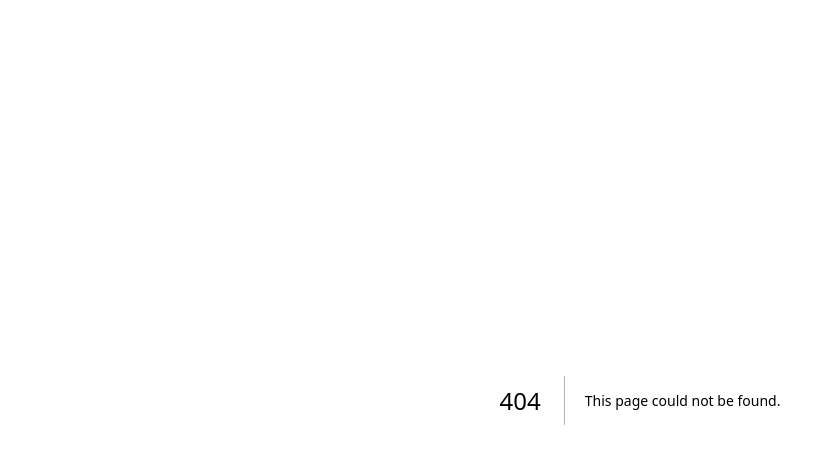
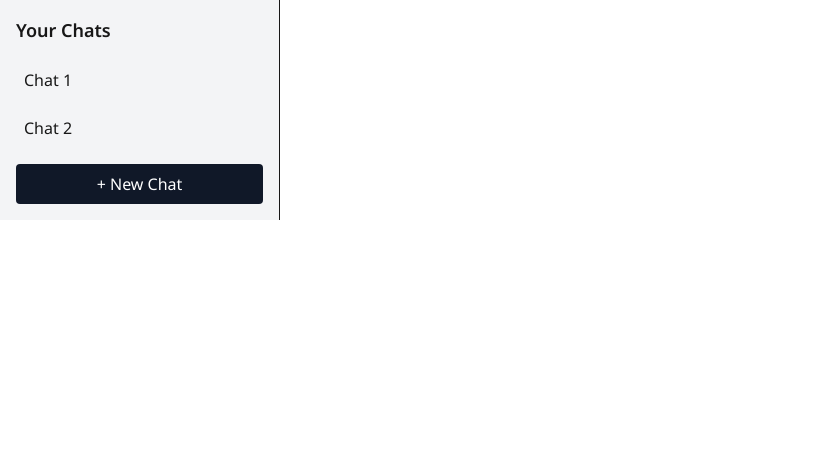
Before and after one commit to rupeshbug/ai_assistant, a Next.js app: page /dashboard in a window 1280 px wide. Before the commit this address had no page. Shown: the top 464 px of the page, without its empty margins (0-827 px from the left). Built offline with nearby package versions, Linux system fonts and the light colour scheme.

Commit message:
Sidebar component

```diff
--- /dev/null
+++ b/src/app/components/Sidebar.tsx
@@ -0,0 +1,31 @@
+"use client";
+
+import Link from "next/link";
+
+export default function Sidebar() {
+  return (
+    <aside className="w-[280px] h-full bg-gray-100 border-r p-4 flex flex-col">
+      <h2 className="text-lg font-semibold mb-4">Your Chats</h2>
+
+      <div className="flex flex-col gap-2 flex-1 overflow-y-auto">
+        {/* Chat list will be dynamic in next steps */}
+        <Link
+          href="/dashboard/chat/1"
+          className="hover:bg-gray-200 p-2 rounded"
+        >
+          Chat 1
+        </Link>
+        <Link
+          href="/dashboard/chat/2"
+          className="hover:bg-gray-200 p-2 rounded"
+        >
+          Chat 2
+        </Link>
+      </div>
+
+      <button className="mt-4 w-full bg-gray-900 text-white py-2 rounded hover:bg-gray-800 transition">
+        + New Chat
+      </button>
+    </aside>
+  );
+}
--- /dev/null
+++ b/src/app/dashboard/page.tsx
@@ -0,0 +1,31 @@
+"use client";
+
+import Link from "next/link";
+
+export default function Sidebar() {
+  return (
+    <aside className="w-[280px] h-full bg-gray-100 border-r p-4 flex flex-col">
+      <h2 className="text-lg font-semibold mb-4">Your Chats</h2>
+
+      <div className="flex flex-col gap-2 flex-1 overflow-y-auto">
+        {/* Chat list will be dynamic in next steps */}
+        <Link
+          href="/dashboard/chat/1"
+          className="hover:bg-gray-200 p-2 rounded"
+        >
+          Chat 1
+        </Link>
+        <Link
+          href="/dashboard/chat/2"
+          className="hover:bg-gray-200 p-2 rounded"
+        >
+          Chat 2
+        </Link>
+      </div>
+
+      <button className="mt-4 w-full bg-gray-900 text-white py-2 rounded hover:bg-gray-800 transition">
+        + New Chat
+      </button>
+    </aside>
+  );
+}
```
